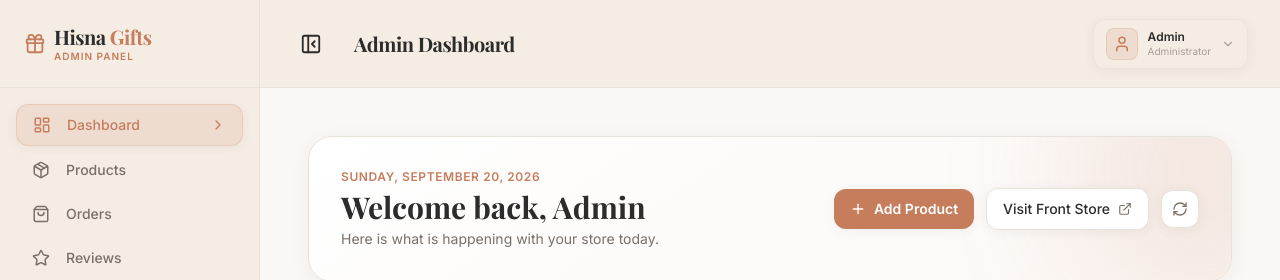
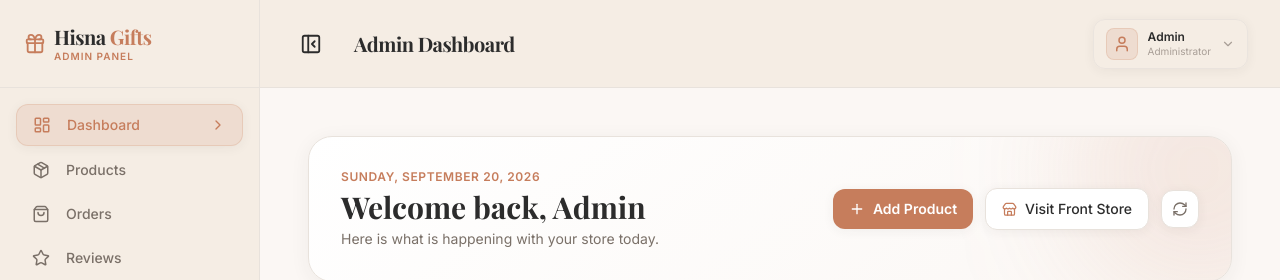
Before and after one commit to Ahmad-Amin-367/Ecommerce, a Next.js app in the folder frontend/: page /admin in a window 1280 px wide. Shown: the top 280 px of the page. Built offline with nearby package versions, Linux system fonts and the light colour scheme; no server answers.

Commit message:
modified admin panel

```diff
--- a/frontend/src/app/admin/page.jsx
+++ b/frontend/src/app/admin/page.jsx
@@ -20,7 +20,8 @@ import {
   AlertCircle,
   ChevronRight,
   RefreshCw,
-  DollarSign
+  DollarSign,
+  Store
 } from 'lucide-react';
 
 export default function AdminDashboardPage() {
@@ -152,11 +153,10 @@ export default function AdminDashboardPage() {
 
             <Link
               href="/"
-              target="_blank"
               className="inline-flex items-center gap-2 px-4 py-2.5 bg-white border border-border text-charcoal rounded-xl text-sm font-medium hover:bg-cream/60 transition-all duration-200 cursor-pointer shadow-soft hover:shadow-lifted"
             >
+              <Store size={15} className="text-primary" />
               <span>Visit Front Store</span>
-              <ExternalLink size={14} className="text-text-secondary" />
             </Link>
 
             <button
```
